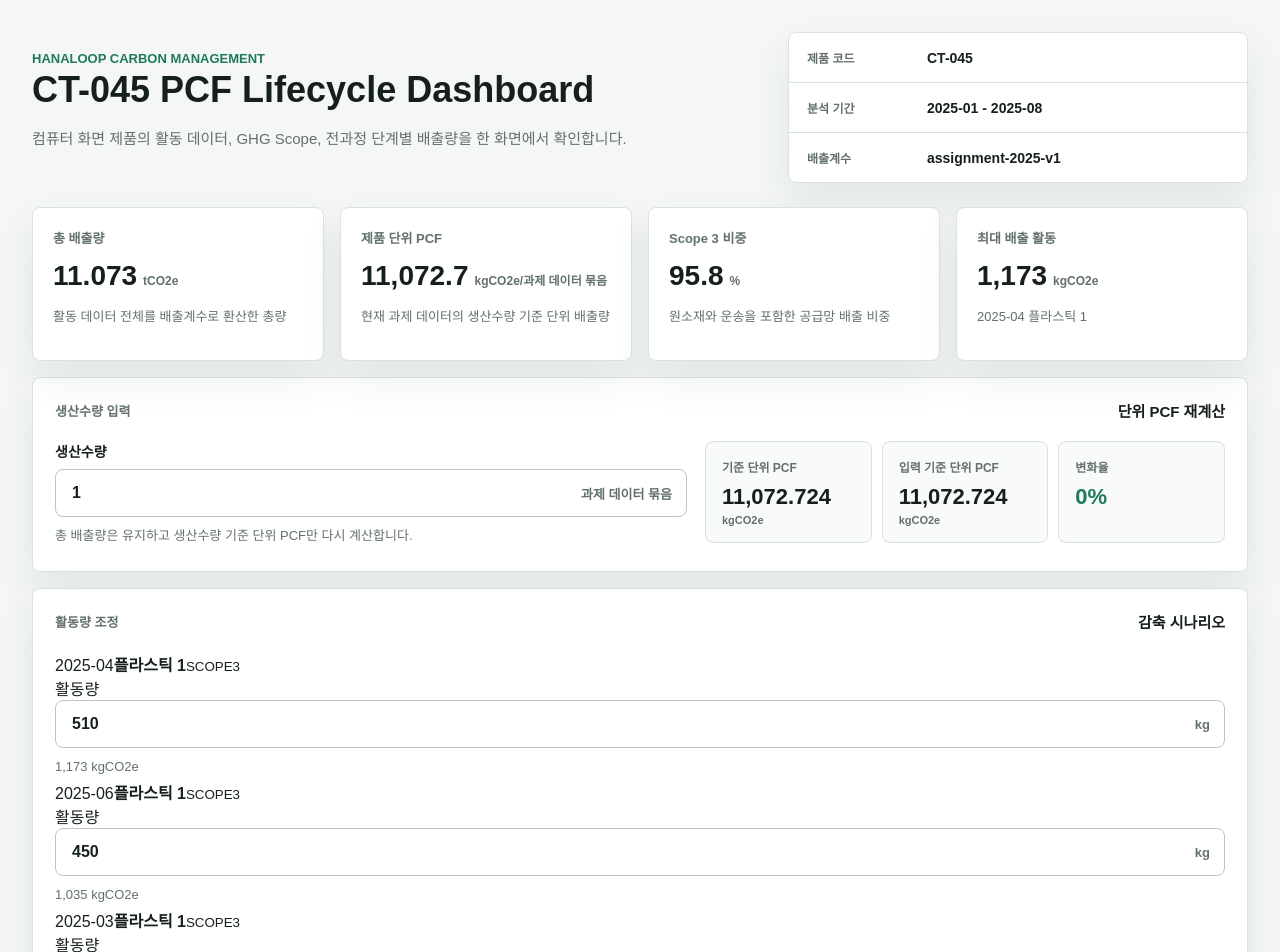
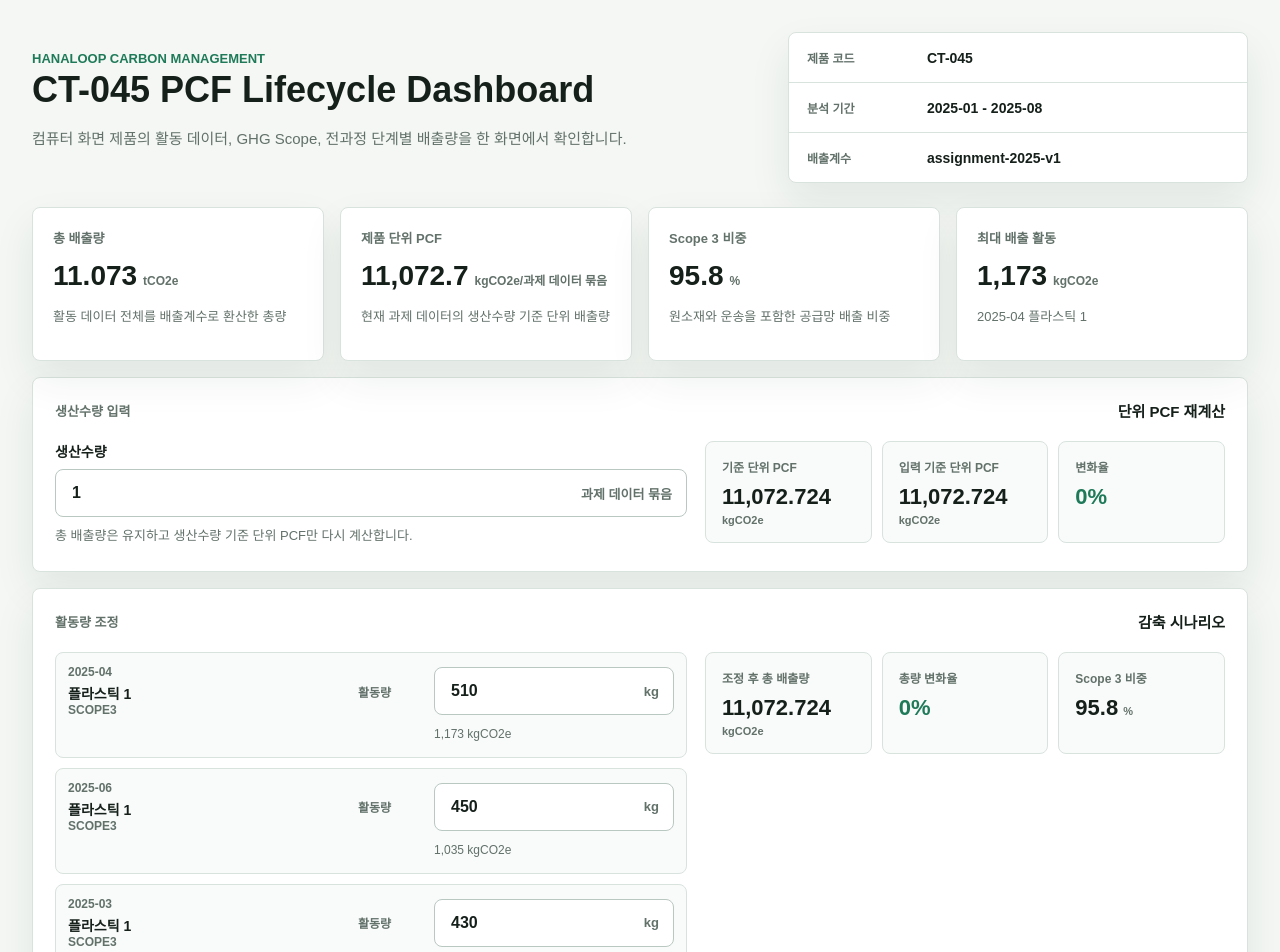
Before and after one commit to woojaemin0106/hanaloop-carbon-dashboard, a Next.js app: page / in a window 1280 px wide. Shown: the top 952 px of the page. Built offline with nearby package versions, Linux system fonts and the light colour scheme.

Commit message:
feat: 활동량 조정 패널 스타일 추가

```diff
--- a/src/app/globals.css
+++ b/src/app/globals.css
@@ -233,11 +233,75 @@ dd {
   margin-bottom: 16px;
 }
 
+.activity-panel {
+  margin-bottom: 16px;
+}
+
 .input-panel__layout {
   display: grid;
   grid-template-columns: minmax(0, 1fr) minmax(360px, 520px);
   gap: 18px;
   align-items: start;
+}
+
+.activity-panel__layout {
+  display: grid;
+  grid-template-columns: minmax(0, 1.2fr) minmax(360px, 520px);
+  gap: 18px;
+  align-items: start;
+}
+
+.activity-edit-list {
+  display: grid;
+  gap: 10px;
+}
+
+.activity-edit-row {
+  display: grid;
+  grid-template-columns: minmax(150px, 1fr) 64px minmax(180px, 240px);
+  gap: 12px;
+  align-items: center;
+  padding: 12px;
+  border: 1px solid var(--line);
+  border-radius: 8px;
+  background: var(--panel-subtle);
+}
+
+.activity-edit-row > div:first-child {
+  min-width: 0;
+}
+
+.activity-edit-row span,
+.activity-edit-row small {
+  display: block;
+  color: var(--muted);
+  font-size: 12px;
+  font-weight: 700;
+}
+
+.activity-edit-row strong {
+  display: block;
+  margin-top: 4px;
+  color: var(--foreground);
+  font-size: 14px;
+  overflow-wrap: anywhere;
+}
+
+.activity-edit-row label {
+  color: var(--muted);
+  font-size: 12px;
+  font-weight: 700;
+}
+
+.activity-edit-row .form-message {
+  grid-column: 3;
+  min-height: 18px;
+  margin: -4px 0 0;
+  font-size: 12px;
+}
+
+.scenario-result {
+  grid-template-columns: 1fr;
 }
 
 .quantity-control label {
@@ -534,8 +598,18 @@ tbody tr:last-child td {
   }
 
   .input-panel__layout,
+  .activity-panel__layout,
   .recalculation-result {
     grid-template-columns: 1fr;
+  }
+
+  .activity-edit-row {
+    grid-template-columns: 1fr;
+  }
+
+  .activity-edit-row .form-message {
+    grid-column: auto;
+    margin-top: -2px;
   }
 
   .quantity-input-wrap {
```
